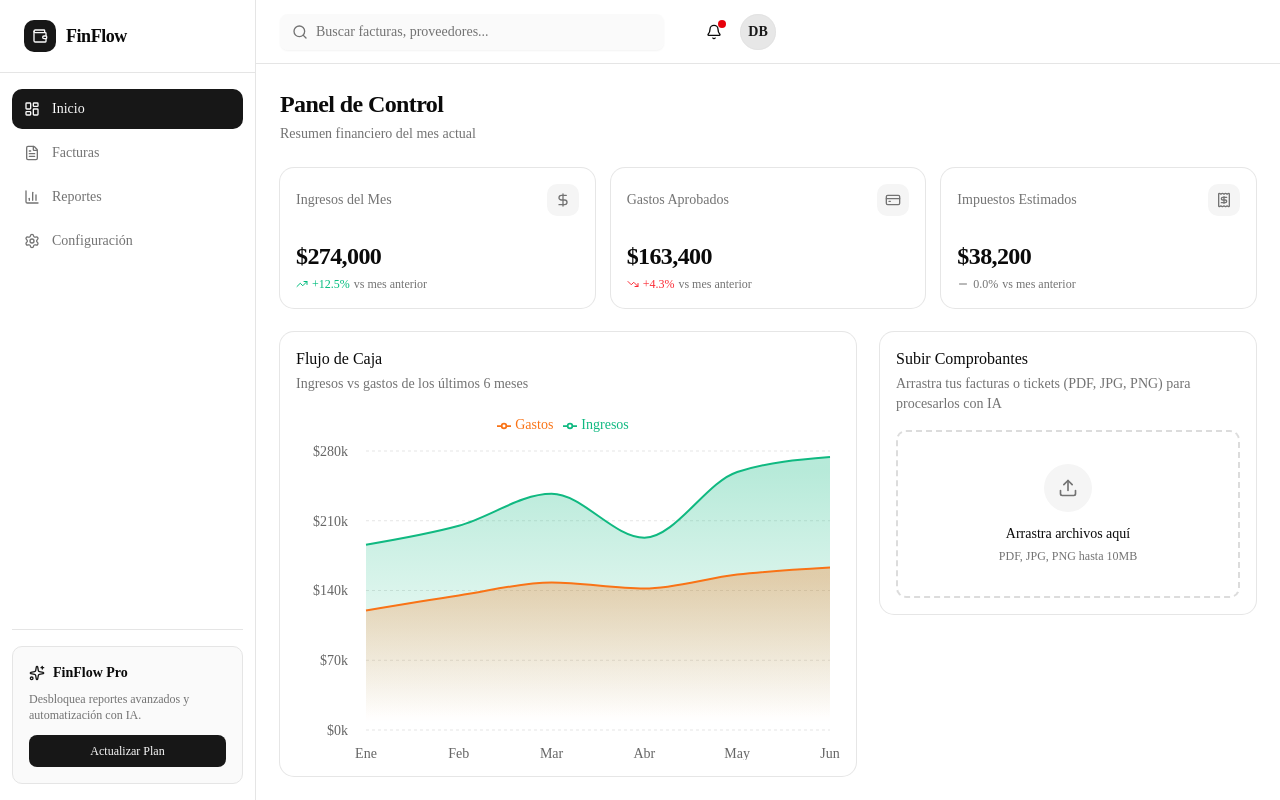
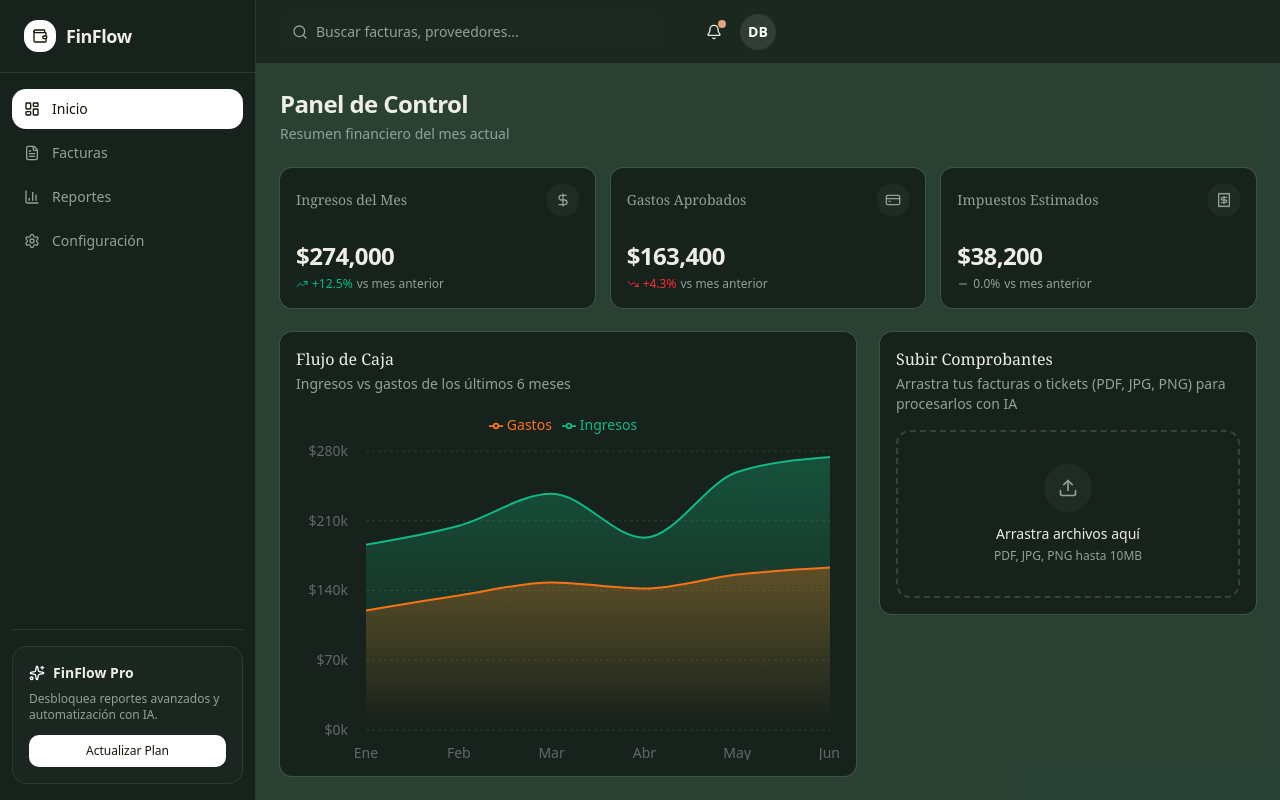
Before and after one commit to iAyden/Innovathon, a Next.js app: page /dashboard in a window 1280 px wide. Built offline with nearby package versions, Linux system fonts and the light colour scheme.

Commit message:
style changes

```diff
--- a/package.json
+++ b/package.json
@@ -10,6 +10,9 @@
   },
   "dependencies": {
     "@base-ui/react": "^1.5.0",
+    "@fontsource-variable/fraunces": "^5.2.9",
+    "@fontsource-variable/inter": "^5.2.8",
+    "@fontsource/ibm-plex-mono": "^5.2.7",
     "@supabase/supabase-js": "^2.108.1",
     "class-variance-authority": "^0.7.1",
     "clsx": "^2.1.1",
--- a/src/app/globals.css
+++ b/src/app/globals.css
@@ -1,130 +1,153 @@
 @import "tailwindcss";
-@import "tw-animate-css";
-@import "shadcn/tailwind.css";
-
-@custom-variant dark (&:is(.dark *));
+@import "@fontsource-variable/fraunces/index.css";
+@import "@fontsource-variable/inter/index.css";
+@import "@fontsource/ibm-plex-mono/index.css";
 
 @theme inline {
+  --font-sans: "Inter Variable", ui-sans-serif, system-ui, sans-serif;
+  --font-heading: "Fraunces Variable", ui-serif, Georgia, serif;
+  --font-mono: "IBM Plex Mono", ui-monospace, SFMono-Regular, monospace;
+
   --color-background: var(--background);
   --color-foreground: var(--foreground);
-  --font-sans: var(--font-sans);
-  --font-mono: var(--font-geist-mono);
-  --font-heading: var(--font-sans);
-  --color-sidebar-ring: var(--sidebar-ring);
-  --color-sidebar-border: var(--sidebar-border);
-  --color-sidebar-accent-foreground: var(--sidebar-accent-foreground);
-  --color-sidebar-accent: var(--sidebar-accent);
-  --color-sidebar-primary-foreground: var(--sidebar-primary-foreground);
-  --color-sidebar-primary: var(--sidebar-primary);
-  --color-sidebar-foreground: var(--sidebar-foreground);
-  --color-sidebar: var(--sidebar);
-  --color-chart-5: var(--chart-5);
-  --color-chart-4: var(--chart-4);
-  --color-chart-3: var(--chart-3);
-  --color-chart-2: var(--chart-2);
-  --color-chart-1: var(--chart-1);
+
+  --color-card: var(--card);
+  --color-card-foreground: var(--card-foreground);
+  --color-popover: var(--popover);
+  --color-popover-foreground: var(--popover-foreground);
+
+  --color-primary: var(--primary);
+  --color-primary-foreground: var(--primary-foreground);
+  --color-secondary: var(--secondary);
+  --color-secondary-foreground: var(--secondary-foreground);
+
+  --color-muted: var(--muted);
+  --color-muted-foreground: var(--muted-foreground);
+
+  --color-accent: var(--accent);
+  --color-accent-foreground: var(--accent-foreground);
+
+  --color-destructive: var(--destructive);
+  --color-destructive-foreground: var(--destructive-foreground);
+
+  --color-border: var(--border);
+  --color-input: var(--input);
   --color-ring: var(--ring);
-  --color-input: var(--input);
-  --color-border: var(--border);
-  --color-destructive: var(--destructive);
-  --color-accent-foreground: var(--accent-foreground);
-  --color-accent: var(--accent);
-  --color-muted-foreground: var(--muted-foreground);
-  --color-muted: var(--muted);
-  --color-secondary-foreground: var(--secondary-foreground);
-  --color-secondary: var(--secondary);
-  --color-primary-foreground: var(--primary-foreground);
-  --color-primary: var(--primary);
-  --color-popover-foreground: var(--popover-foreground);
-  --color-popover: var(--popover);
-  --color-card-foreground: var(--card-foreground);
-  --color-card: var(--card);
-  --radius-sm: calc(var(--radius) * 0.6);
-  --radius-md: calc(var(--radius) * 0.8);
+
   --radius-lg: var(--radius);
-  --radius-xl: calc(var(--radius) * 1.4);
-  --radius-2xl: calc(var(--radius) * 1.8);
-  --radius-3xl: calc(var(--radius) * 2.2);
-  --radius-4xl: calc(var(--radius) * 2.6);
+  --radius-md: calc(var(--radius) - 4px);
+  --radius-sm: calc(var(--radius) - 8px);
 }
 
-:root {
-  --background: oklch(1 0 0);
-  --foreground: oklch(0.145 0 0);
-  --card: oklch(1 0 0);
-  --card-foreground: oklch(0.145 0 0);
-  --popover: oklch(1 0 0);
-  --popover-foreground: oklch(0.145 0 0);
-  --primary: oklch(0.205 0 0);
-  --primary-foreground: oklch(0.985 0 0);
-  --secondary: oklch(0.97 0 0);
-  --secondary-foreground: oklch(0.205 0 0);
-  --muted: oklch(0.97 0 0);
-  --muted-foreground: oklch(0.556 0 0);
-  --accent: oklch(0.97 0 0);
-  --accent-foreground: oklch(0.205 0 0);
-  --destructive: oklch(0.577 0.245 27.325);
-  --border: oklch(0.922 0 0);
-  --input: oklch(0.922 0 0);
-  --ring: oklch(0.708 0 0);
-  --chart-1: oklch(0.87 0 0);
-  --chart-2: oklch(0.556 0 0);
-  --chart-3: oklch(0.439 0 0);
-  --chart-4: oklch(0.371 0 0);
-  --chart-5: oklch(0.269 0 0);
-  --radius: 0.625rem;
-  --sidebar: oklch(0.985 0 0);
-  --sidebar-foreground: oklch(0.145 0 0);
-  --sidebar-primary: oklch(0.205 0 0);
-  --sidebar-primary-foreground: oklch(0.985 0 0);
-  --sidebar-accent: oklch(0.97 0 0);
-  --sidebar-accent-foreground: oklch(0.205 0 0);
-  --sidebar-border: oklch(0.922 0 0);
-  --sidebar-ring: oklch(0.708 0 0);
+/*
+  Capataz — tema oscuro
+  Verde-negro de fondo, acentos verde (WhatsApp/activo) y ámbar (sello/COFEPRIS).
+  Fraunces para encabezados, Inter para cuerpo, IBM Plex Mono para datos/timestamps.
+*/
+:root,
+.dark {
+  --background: #284033ee;
+  --foreground: #EFEEE6;
+
+  --card: #18221C;
+  --card-foreground: #EFEEE6;
+
+  --popover: #1F2B24;
+  --popover-foreground: #EFEEE6;
+
+  /* Primary = ámbar "sello", para acciones principales */
+  --primary: #ffffff;
+  --primary-foreground: #1A1306;
+
+  /* Secondary = superficie elevada, texto claro */
+  --secondary: #1F2B24;
+  --secondary-foreground: #EFEEE6;
+
+  --muted: #1F2B24;
+  --muted-foreground: #8FA398;
+
+  /* Accent = verde "activo/en vivo" */
+  --accent: #1E5C3A;
+  --accent-foreground: #DDF6E6;
+
+  --destructive: #E2A37C;
+  --destructive-foreground: #1A1306;
+
+  --border: #2B3A32;
+  --input: #2B3A32;
+  --ring: #E8C27E;
+
+  --radius: 14px;
 }
 
-.dark {
-  --background: oklch(0.145 0 0);
-  --foreground: oklch(0.985 0 0);
-  --card: oklch(0.205 0 0);
-  --card-foreground: oklch(0.985 0 0);
-  --popover: oklch(0.205 0 0);
-  --popover-foreground: oklch(0.985 0 0);
-  --primary: oklch(0.922 0 0);
-  --primary-foreground: oklch(0.205 0 0);
-  --secondary: oklch(0.269 0 0);
-  --secondary-foreground: oklch(0.985 0 0);
-  --muted: oklch(0.269 0 0);
-  --muted-foreground: oklch(0.708 0 0);
-  --accent: oklch(0.269 0 0);
-  --accent-foreground: oklch(0.985 0 0);
-  --destructive: oklch(0.704 0.191 22.216);
-  --border: oklch(1 0 0 / 10%);
-  --input: oklch(1 0 0 / 15%);
-  --ring: oklch(0.556 0 0);
-  --chart-1: oklch(0.87 0 0);
-  --chart-2: oklch(0.556 0 0);
-  --chart-3: oklch(0.439 0 0);
-  --chart-4: oklch(0.371 0 0);
-  --chart-5: oklch(0.269 0 0);
-  --sidebar: oklch(0.205 0 0);
-  --sidebar-foreground: oklch(0.985 0 0);
-  --sidebar-primary: oklch(0.488 0.243 264.376);
-  --sidebar-primary-foreground: oklch(0.985 0 0);
-  --sidebar-accent: oklch(0.269 0 0);
-  --sidebar-accent-foreground: oklch(0.985 0 0);
-  --sidebar-border: oklch(1 0 0 / 10%);
-  --sidebar-ring: oklch(0.556 0 0);
+/* Capataz nunca cambia a modo claro: ambas clases apuntan al tema oscuro */
+.light {
+  --background: #0F1612;
+  --foreground: #EFEEE6;
+  --card: #18221C;
+  --card-foreground: #EFEEE6;
+  --popover: #1F2B24;
+  --popover-foreground: #EFEEE6;
+  --primary: #E8C27E;
+  --primary-foreground: #1A1306;
+  --secondary: #1F2B24;
+  --secondary-foreground: #EFEEE6;
+  --muted: #1F2B24;
+  --muted-foreground: #8FA398;
+  --accent: #1E5C3A;
+  --accent-foreground: #DDF6E6;
+  --destructive: #E2A37C;
+  --destructive-foreground: #1A1306;
+  --border: #2B3A32;
+  --input: #2B3A32;
+  --ring: #E8C27E;
+  --radius: 14px;
 }
 
 @layer base {
   * {
-    @apply border-border outline-ring/50;
+    border-color: var(--border);
   }
   body {
-    @apply bg-background text-foreground;
+    background-color: var(--background);
+    color: var(--foreground);
+    font-family: var(--font-sans);
+    -webkit-font-smoothing: antialiased;
   }
-  html {
-    @apply font-sans;
+  .font-heading {
+    font-family: var(--font-heading);
+    font-weight: 600;
   }
 }
+
+/*
+  Estado "en vivo" — para usar junto al Badge en agentes activos:
+  <Badge className="status-live">activo</Badge>
+*/
+@layer utilities {
+  .status-live {
+    position: relative;
+  }
+  .status-live::before {
+    content: "";
+    display: inline-block;
+    width: 7px;
+    height: 7px;
+    margin-right: 2px;
+    border-radius: 50%;
+    background: #2BD66B;
+    box-shadow: 0 0 0 0 rgba(43, 214, 107, 0.6);
+    animation: capataz-pulse 2s infinite;
+  }
+  @keyframes capataz-pulse {
+    0% { box-shadow: 0 0 0 0 rgba(43, 214, 107, 0.55); }
+    70% { box-shadow: 0 0 0 6px rgba(43, 214, 107, 0); }
+    100% { box-shadow: 0 0 0 0 rgba(43, 214, 107, 0); }
+  }
+
+  /* Variante "coral" para destacar inteligencia/IA, alternativa a destructive */
+  .badge-coral {
+    background-color: #4A2E1E;
+    color: #E2A37C;
+  }
+}
--- a/src/components/ui/table.tsx
+++ b/src/components/ui/table.tsx
@@ -1,14 +1,14 @@
 "use client"
 
 import * as React from "react"
-
 import { cn } from "@/lib/utils"
 
 function Table({ className, ...props }: React.ComponentProps<"table">) {
   return (
     <div
       data-slot="table-container"
-      className="relative w-full overflow-x-auto"
+      // 1. Contenedor independiente: fondo de tarjeta, bordes y redondeo
+      className="relative w-full overflow-x-auto rounded-xl border border-border bg-card shadow-sm"
     >
       <table
         data-slot="table"
@@ -23,7 +23,8 @@ function TableHeader({ className, ...props }: React.ComponentProps<"thead">) {
   return (
     <thead
       data-slot="table-header"
-      className={cn("[&_tr]:border-b", className)}
+      // 2. Cabecera destacada usando tu color 'secondary'
+      className={cn("[&_tr]:border-b bg-secondary", className)}
       {...props}
     />
   )
@@ -56,8 +57,9 @@ function TableRow({ className, ...props }: React.ComponentProps<"tr">) {
   return (
     <tr
       data-slot="table-row"
+      // 3. Efecto hover sutil al pasar el ratón (usa muted)
       className={cn(
-        "border-b transition-colors hover:bg-muted/50 has-aria-expanded:bg-muted/50 data-[state=selected]:bg-muted",
+        "border-b transition-colors hover:bg-muted/80 has-aria-expanded:bg-muted/50 data-[state=selected]:bg-muted",
         className
       )}
       {...props}
@@ -69,8 +71,9 @@ function TableHead({ className, ...props }: React.ComponentProps<"th">) {
   return (
     <th
       data-slot="table-head"
+      // 4. Títulos de las columnas usando tu color primario (Ámbar) y la fuente de encabezados
       className={cn(
-        "h-10 px-2 text-left align-middle font-medium whitespace-nowrap text-foreground [&:has([role=checkbox])]:pr-0",
+        "h-11 px-4 text-left align-middle font-heading font-semibold whitespace-nowrap text-primary [&:has([role=checkbox])]:pr-0",
         className
       )}
       {...props}
@@ -82,8 +85,9 @@ function TableCell({ className, ...props }: React.ComponentProps<"td">) {
   return (
     <td
       data-slot="table-cell"
+      // 5. Los datos usan la fuente IBM Plex Mono y un poco más de padding
       className={cn(
-        "p-2 align-middle whitespace-nowrap [&:has([role=checkbox])]:pr-0",
+        "p-4 align-middle whitespace-nowrap font-mono text-foreground [&:has([role=checkbox])]:pr-0",
         className
       )}
       {...props}
@@ -98,7 +102,7 @@ function TableCaption({
   return (
     <caption
       data-slot="table-caption"
-      className={cn("mt-4 text-sm text-muted-foreground", className)}
+      className={cn("mt-4 mb-2 text-sm text-muted-foreground", className)}
       {...props}
     />
   )
```
Also changed, not shown: components.json (deleted), 1 other file (tests, documents, lock files or other folders).
